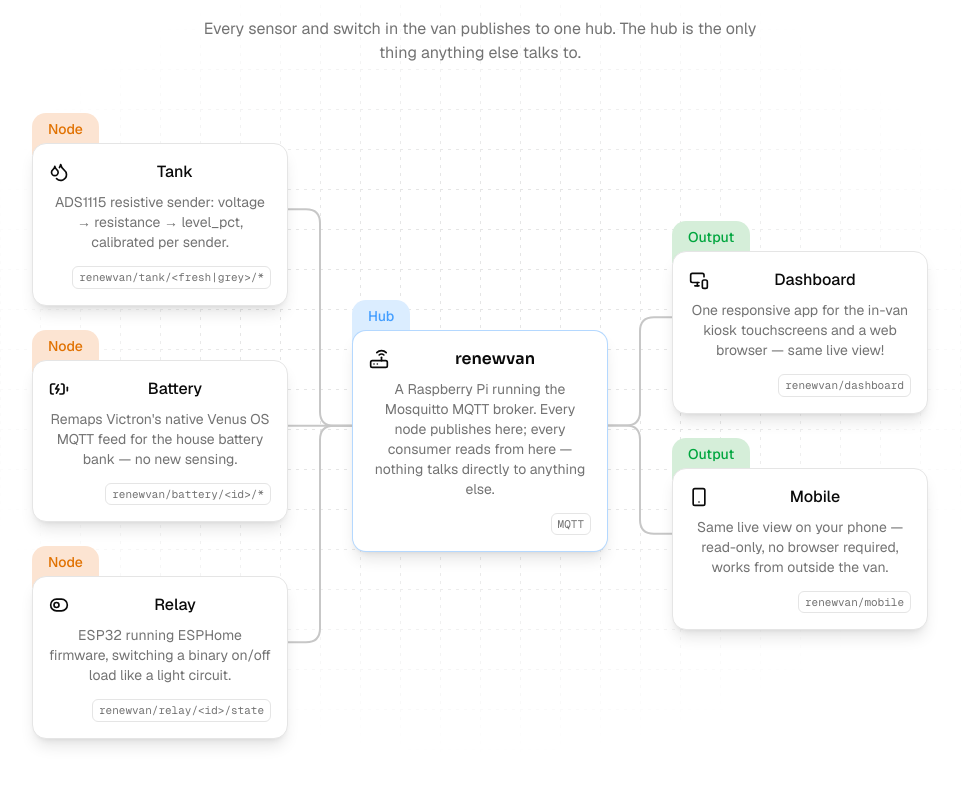
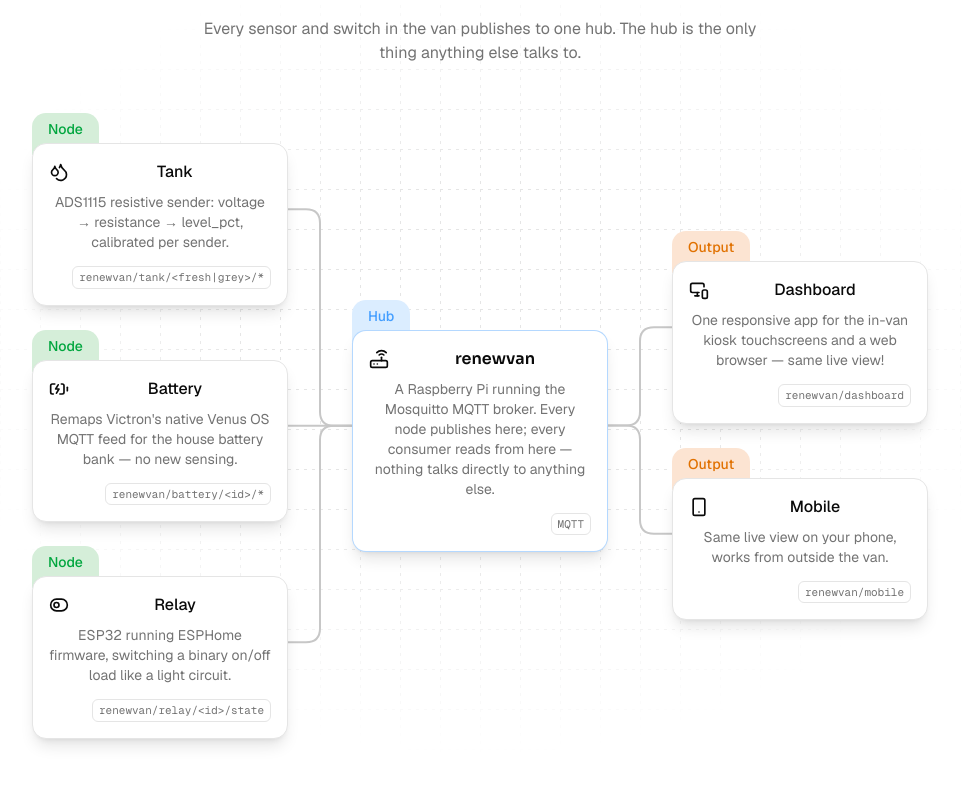
Before and after one commit to renewvan/renewvan.com, a Next.js app: page / in a window 1280 px wide. Shown: the part 1492-2277 px from the top of the page, without its empty margins (160-1122 px from the left). Built offline with nearby package versions, Linux system fonts and the light colour scheme.

Commit message:
Swap Node/Output badge colors (node now green, output now orange)

```diff
--- a/components/blocks/workflow-item.tsx
+++ b/components/blocks/workflow-item.tsx
@@ -40,11 +40,11 @@ const WorkflowItem = ({
         className={cn(
           "absolute top-0 left-0 -z-1 flex items-center gap-2.5 rounded-t-xl p-4 pt-1.5 capitalize",
           {
-            "bg-[color-mix(in_oklab,var(--color-amber-600)20%,var(--background))] text-amber-600 dark:bg-[color-mix(in_oklab,var(--color-amber-400)20%,var(--background))] dark:text-amber-400":
+            "bg-[color-mix(in_oklab,var(--color-green-600)20%,var(--background))] text-green-600 dark:bg-[color-mix(in_oklab,var(--color-green-400)20%,var(--background))] dark:text-green-400":
               type === "input",
             "bg-[color-mix(in_oklab,var(--primary)20%,var(--background))] text-primary":
               type === "hub",
-            "bg-[color-mix(in_oklab,var(--color-green-600)20%,var(--background))] text-green-600 dark:bg-[color-mix(in_oklab,var(--color-green-400)20%,var(--background))] dark:text-green-400":
+            "bg-[color-mix(in_oklab,var(--color-amber-600)20%,var(--background))] text-amber-600 dark:bg-[color-mix(in_oklab,var(--color-amber-400)20%,var(--background))] dark:text-amber-400":
               type === "output",
           },
         )}
--- a/components/how-it-works.tsx
+++ b/components/how-it-works.tsx
@@ -64,8 +64,7 @@ const OUTPUTS: Node[] = [
   {
     icon: Smartphone,
     title: "Mobile",
-    description:
-      "Same live view on your phone — read-only, no browser required, works from outside the van.",
+    description: "Same live view on your phone, works from outside the van.",
     meta: "renewvan/mobile",
   },
 ];
```
